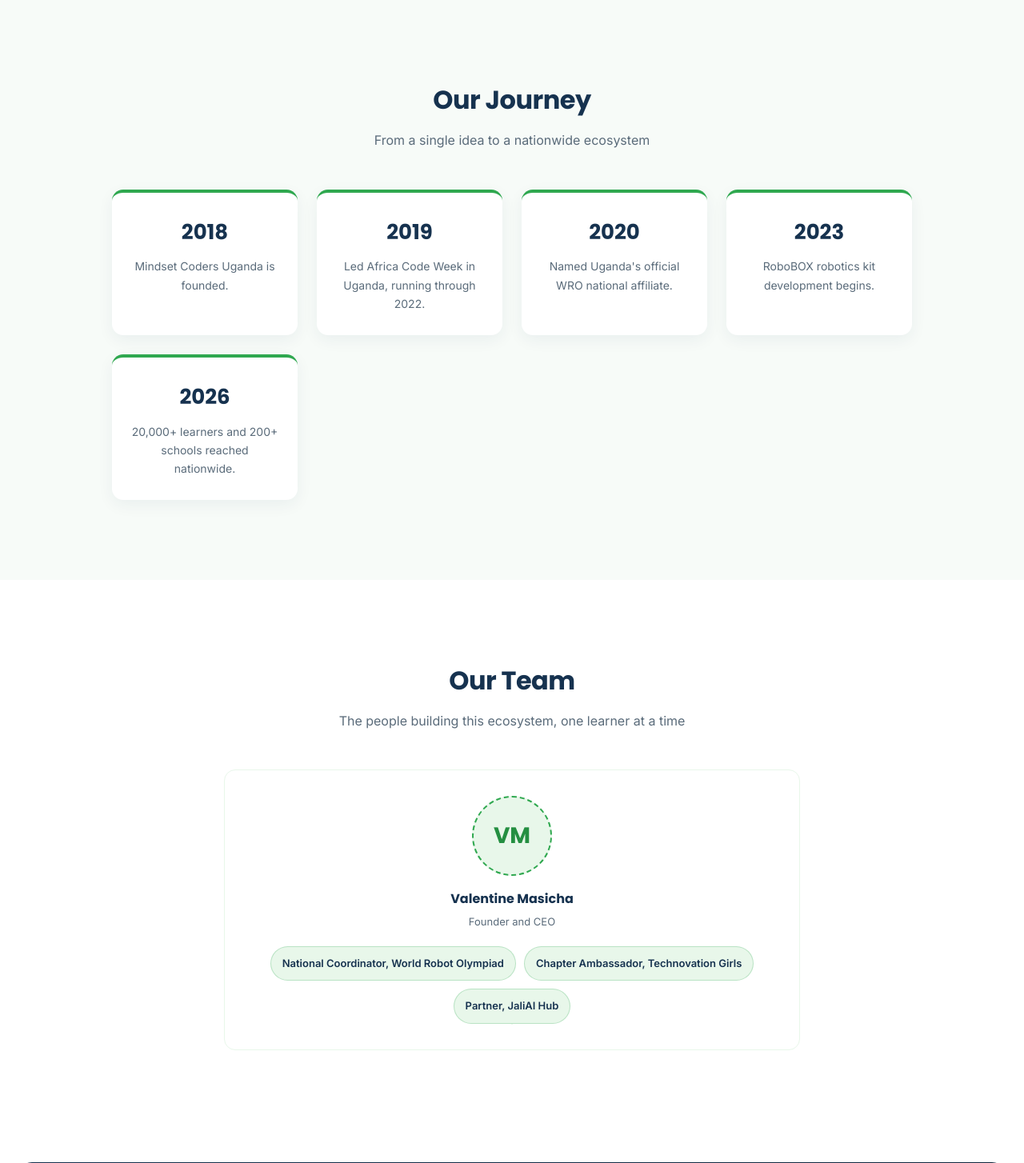
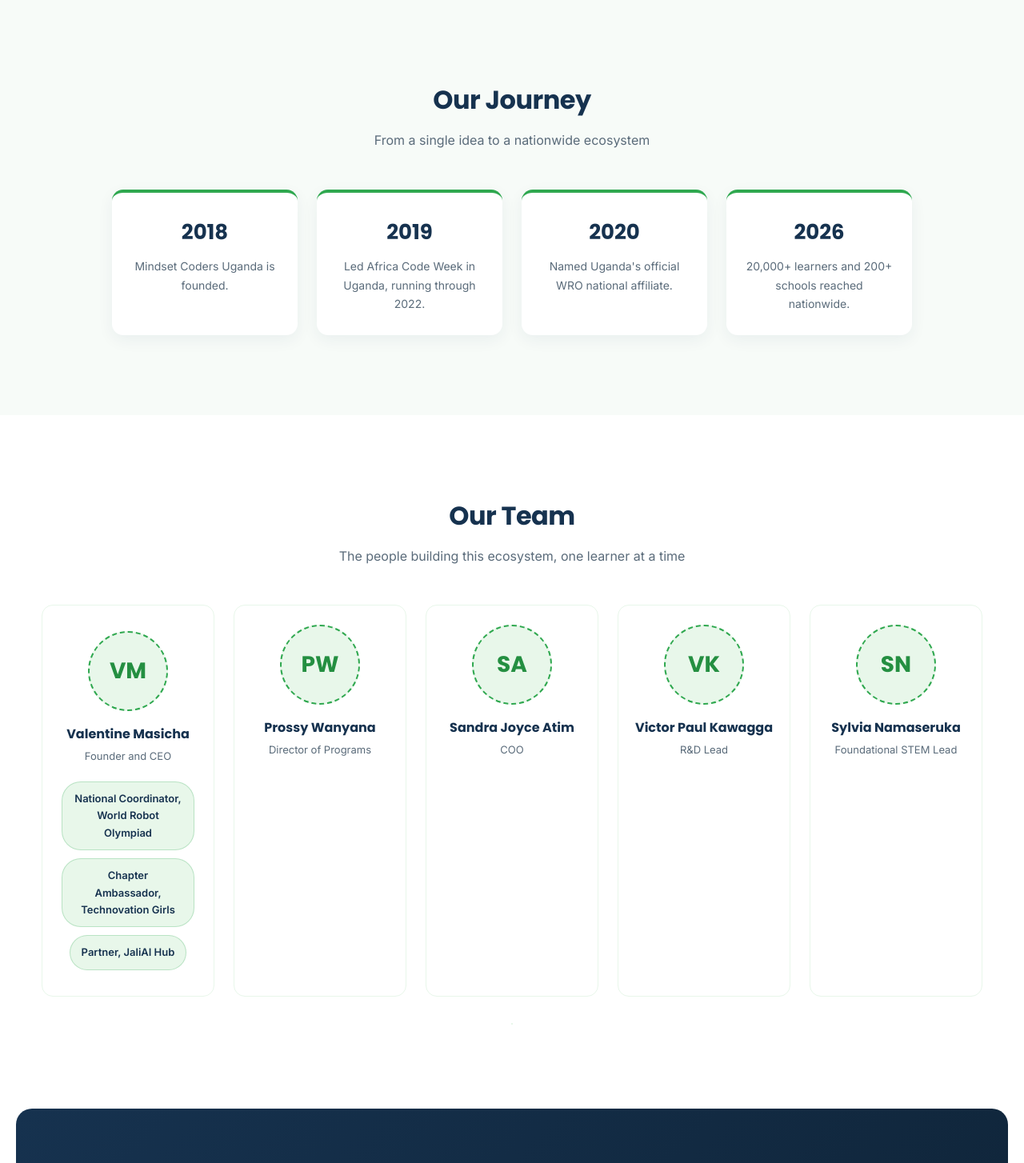
Before and after one commit to MarthaMuronji/Mindset-Coders, a Django app: page /about/ in a window 1280 px wide. Shown: the part 3920-5374 px from the top of the page at 80% size. Run offline with Django 5.2, Linux system fonts and the light colour scheme.

Commit message:
Round 1 content updates from client replies

```diff
--- a/core/views.py
+++ b/core/views.py
@@ -106,7 +106,7 @@ def university_preparation(request):
 # Shop page products: adding one entry here adds one product tile on the page.
 PRODUCTS = [
     {'name': "Byte's World / Coding Unplugged"},
-    {'name': 'Byte Thinks'},
+    {'name': 'Byte Thinks / AI Unplugged'},
     {'name': 'RoboBOX'},
     {'name': 'Robotics kits'},
     {'name': 'STEAM learning kits'},
--- a/templates/about.html
+++ b/templates/about.html
@@ -151,11 +151,13 @@
             <span class="timeline-year">2020</span>
             <p>Named Uganda's official WRO national affiliate.</p>
         </div>
+        {% comment %}restore when the RoboBOX date is verified
         <div class="timeline-item reveal reveal-delay-4">
             <span class="timeline-year">2023</span>
             <p>RoboBOX robotics kit development begins.</p>
         </div>
-        <div class="timeline-item reveal reveal-delay-5">
+        {% endcomment %}
+        <div class="timeline-item reveal reveal-delay-4">
             <span class="timeline-year">2026</span>
             <p>20,000+ learners and 200+ schools reached nationwide.</p>
         </div>
@@ -177,6 +179,38 @@
                 <span class="action-chip">Chapter Ambassador, Technovation Girls</span>
                 <span class="action-chip">Partner, JaliAI Hub</span>
             </div>
+        </div>
+        <div class="team-card reveal reveal-delay-2">
+            <!-- Photo goes here when the picture is available -->
+            <div class="avatar-placeholder">
+                <span>PW</span>
+            </div>
+            <h3>Prossy Wanyana</h3>
+            <p class="team-role">Director of Programs</p>
+        </div>
+        <div class="team-card reveal reveal-delay-3">
+            <!-- Photo goes here when the picture is available -->
+            <div class="avatar-placeholder">
+                <span>SA</span>
+            </div>
+            <h3>Sandra Joyce Atim</h3>
+            <p class="team-role">COO</p>
+        </div>
+        <div class="team-card reveal reveal-delay-4">
+            <!-- Photo goes here when the picture is available -->
+            <div class="avatar-placeholder">
+                <span>VK</span>
+            </div>
+            <h3>Victor Paul Kawagga</h3>
+            <p class="team-role">R&amp;D Lead</p>
+        </div>
+        <div class="team-card reveal reveal-delay-5">
+            <!-- Photo goes here when the picture is available -->
+            <div class="avatar-placeholder">
+                <span>SN</span>
+            </div>
+            <h3>Sylvia Namaseruka</h3>
+            <p class="team-role">Foundational STEM Lead</p>
         </div>
         {% comment %}
         Restore these cards when real team members and photos are available.
--- a/templates/contact.html
+++ b/templates/contact.html
@@ -99,8 +99,8 @@
 
     <div class="contact-info reveal reveal-delay-2">
         <h3>Other ways to reach us</h3>
-        <p><strong>Email:</strong> hello@mindsetcoders.ug</p>
-        <p><strong>Phone:</strong> +256 XXX XXX XXX</p>
+        <p><strong>Email:</strong> <a href="mailto:info@mindset-group.org">info@mindset-group.org</a></p>
+        <p><strong>Phone:</strong> <a href="tel:+256752064343">+256 752 064343</a></p>
         <p><strong>Location:</strong> Kampala, Uganda</p>
         <p style="margin-top: 20px; font-size: 14px; color: var(--text-muted);">We typically respond within 1-2 business days.</p>
 
--- a/templates/for_schools.html
+++ b/templates/for_schools.html
@@ -77,7 +77,7 @@
         <span class="mv-label">How It Works</span>
         <h2>From first conversation to a running STEAM club</h2>
         <p>We start with a conversation about your school's context, learners and resources. From there, we design a program that fits, whether that's a full 12 week curriculum, a weekend club, or teacher-led sessions we train your staff to run.</p>
-        <p>Most schools see their first STEAM club sessions running within weeks, not months.</p>
+        <p>Get your STEAM pathway started in weeks, not months.</p>
     </div>
 </section>
 
--- a/templates/home.html
+++ b/templates/home.html
@@ -175,7 +175,7 @@
     <!-- TODO: add product photo tiles when assets are ready -->
     <div class="product-pills">
         <span class="product-pill reveal reveal-delay-1"><i class="fa-solid fa-cube" aria-hidden="true"></i> Byte's World</span>
-        <span class="product-pill reveal reveal-delay-2"><i class="fa-solid fa-brain" aria-hidden="true"></i> Byte Thinks</span>
+        <span class="product-pill reveal reveal-delay-2"><i class="fa-solid fa-brain" aria-hidden="true"></i> Byte Thinks / AI Unplugged</span>
         <span class="product-pill reveal reveal-delay-3"><i class="fa-solid fa-robot" aria-hidden="true"></i> RoboBOX</span>
         <span class="product-pill reveal reveal-delay-4"><i class="fa-solid fa-layer-group" aria-hidden="true"></i> Mission cards</span>
         <span class="product-pill reveal reveal-delay-5"><i class="fa-solid fa-chalkboard-user" aria-hidden="true"></i> Teacher resources</span>
--- a/templates/mindset_learn.html
+++ b/templates/mindset_learn.html
@@ -142,6 +142,7 @@
         <div class="section-split-text">
             <h2>More than a classroom</h2>
             <p>Learners can access international competitions and peer learning opportunities through the wider Mindset Coders ecosystem.</p>
+            <p>Learners who join Mindset Learn also get access to the wider Mindset ecosystem, including global competitions, peer learning and international opportunities.</p>
         </div>
         <div class="section-cta-wrap">
             <a href="{% url 'global_opportunities' %}" class="btn btn-primary">Explore Global Opportunities</a>
--- a/templates/shop.html
+++ b/templates/shop.html
@@ -2,8 +2,8 @@
 
 {% block title %}Shop | STEAM learning kits and resources from Mindset Coders{% endblock %}
 {% block meta_title_og %}Shop | STEAM learning kits and resources from Mindset Coders{% endblock %}
-{% block meta_description %}Learning kits and resources from Mindset Coders, including RoboBOX, Byte Thinks, robotics kits and teacher resources. Send an enquiry to order.{% endblock %}
-{% block og_description %}Learning kits and resources from Mindset Coders, including RoboBOX, Byte Thinks, robotics kits and teacher resources. Send an enquiry to order.{% endblock %}
+{% block meta_description %}Learning kits and resources from Mindset Coders, including RoboBOX, Byte Thinks / AI Unplugged, robotics kits and teacher resources. Send an enquiry to order.{% endblock %}
+{% block og_description %}Learning kits and resources from Mindset Coders, including RoboBOX, Byte Thinks / AI Unplugged, robotics kits and teacher resources. Send an enquiry to order.{% endblock %}
 
 {% block content %}
 
```
Also changed, not shown: templates/partners.html (+9 -0 lines).
